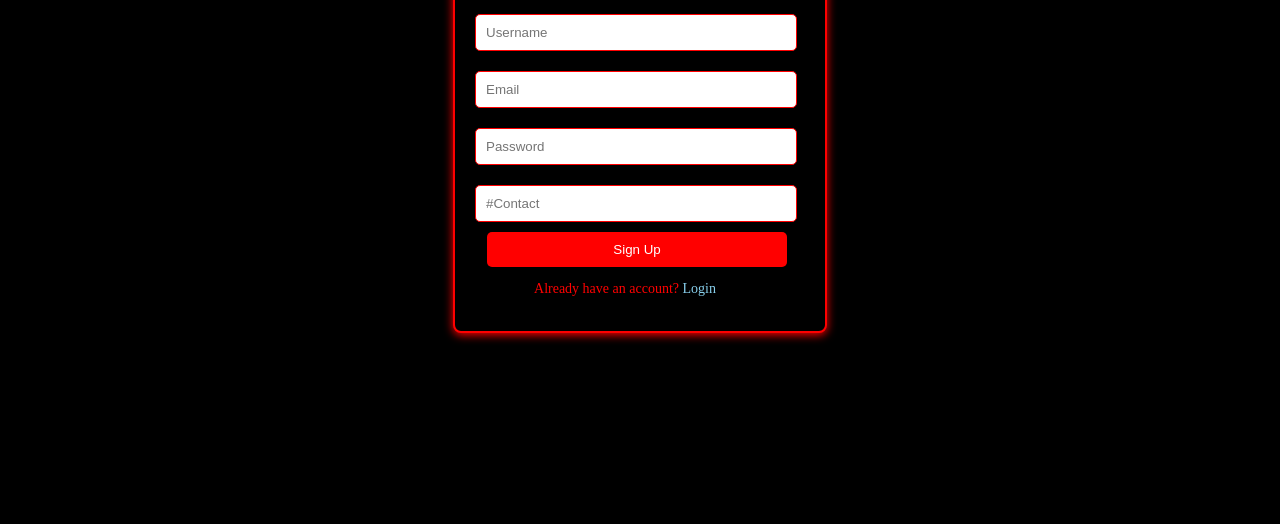
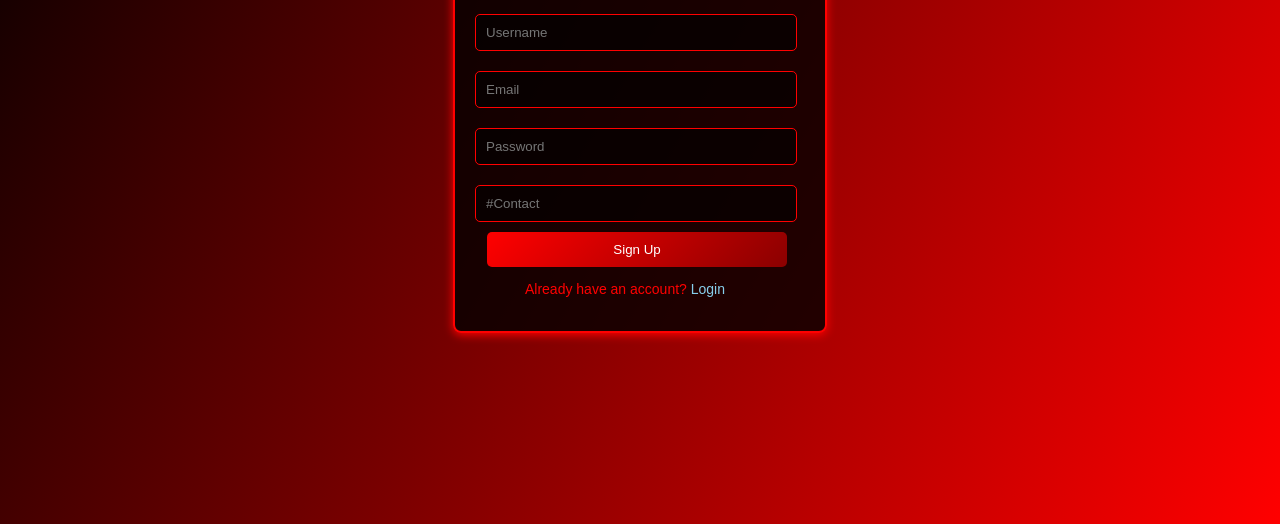
Before and after one commit to ahmedxali84/Quiz-game, a plain HTML site: page signup/index.html in a window 1280 px wide. Shown: the part 276-800 px from the top of the page. Drawn offline with Linux system fonts and the light colour scheme; some packages are replaced by stand-ins of ours; a script that the page names is missing.

Commit message:
Update index.html

```diff
--- a/signup/index.html
+++ b/signup/index.html
@@ -6,19 +6,19 @@
     <title>Sign Up</title>
     <style>
        body {
-            font-family: 'Times New Roman', Times, serif;
+    font-family: 'Poppins', sans-serif;
     display: flex;
     justify-content: center;
     align-items: center;
     height: 100vh;
     margin: 0;
-            background-color: black;
+    background: linear-gradient(480deg, #000000, #ff0000);
     opacity: 0;
     animation: fadeIn 1s ease-out forwards;
 }
 
 .container {
-            background-color: black;
+    background-color: rgba(0, 0, 0, 0.8);
     color: red;
     border-radius: 8px;
     padding-left: 20px;
@@ -45,6 +45,8 @@
     margin: 10px 0;
     border: 1px solid red;
     border-radius: 5px;
+    background-color: rgba(0, 0, 0, 0.6);
+    color: red;
     opacity: 0;
     animation: slideUp 0.8s ease-out forwards 1.2s;
 }
@@ -52,7 +54,7 @@
 button {
     width: 100%;
     padding: 10px;
-            background-color: red;
+    background: linear-gradient(135deg, #ff0000, #8b0000);
     color: white;
     border: none;
     border-radius: 5px;
@@ -60,12 +62,12 @@
     margin-left: 12px;
     opacity: 0;
     animation: slideUp 0.8s ease-out forwards 1.4s;
+    transition: transform 0.3s ease-in-out, background 0.3s ease-in-out;
 }
 
 button:hover {
-            background-color: maroon;
+    background: linear-gradient(160deg, #8b0000, #ff0000);
     transform: scale(1.1);
-            transition: transform 0.2s ease-in-out;
 }
 
 p {
```
Lines whose indentation alone changed are shown as unchanged.
